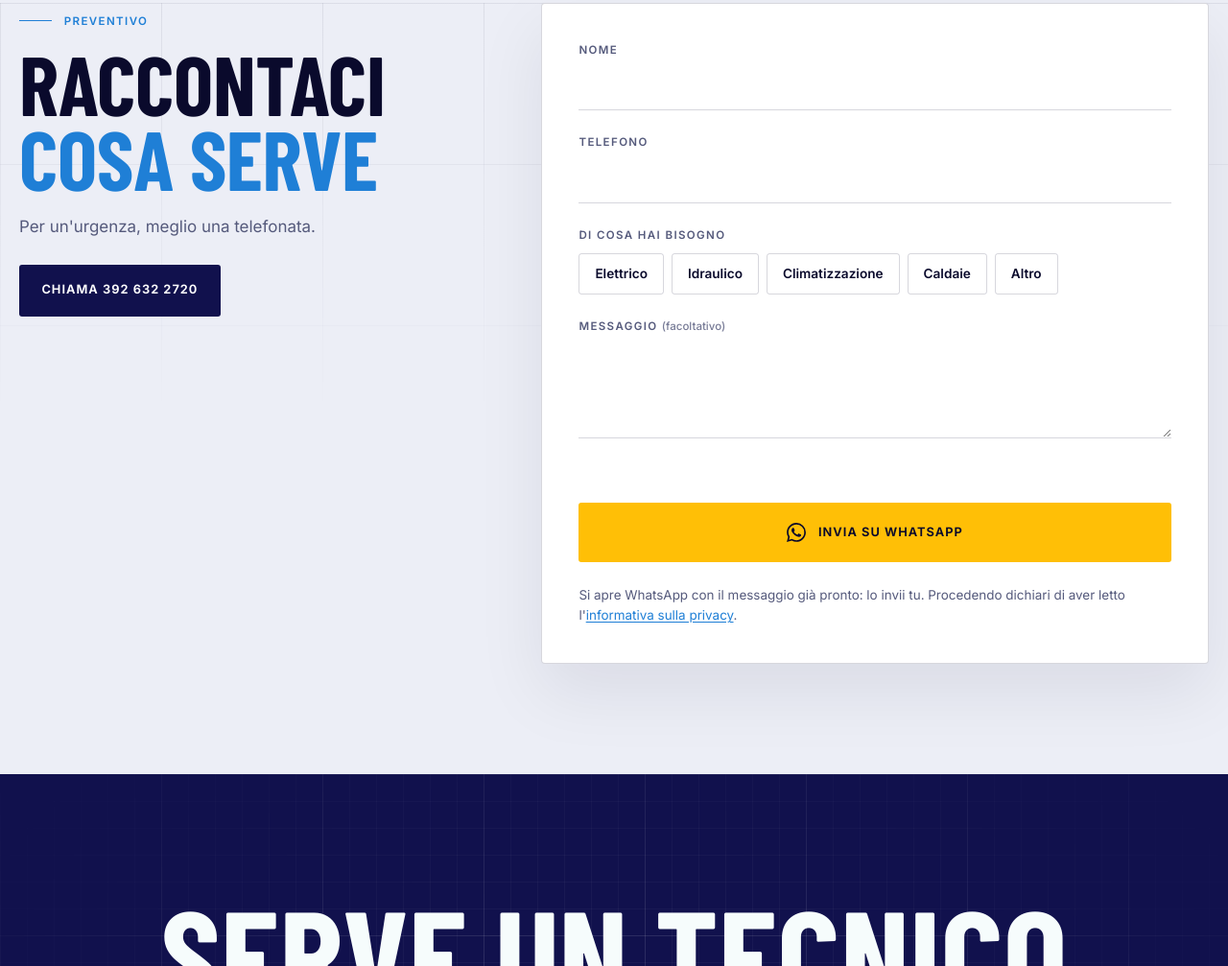
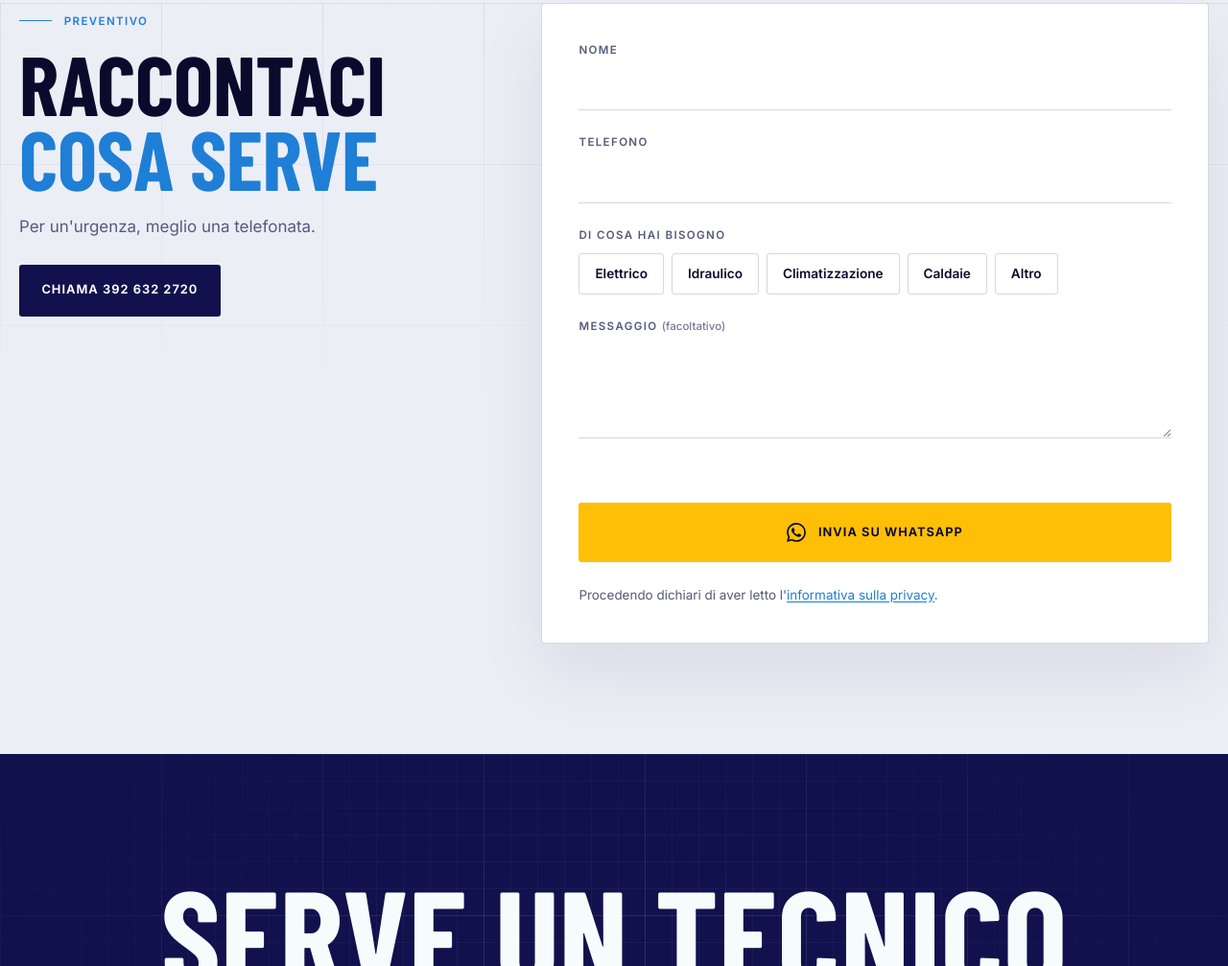
Before and after one commit to rfdigitall/ferari-sito, a plain HTML site: page index.html in a window 1280 px wide. Shown: the part 9000-10007 px from the top of the page at 96% size. Drawn offline with Linux system fonts and the light colour scheme; animation ran at ten frames a second.

Commit message:
Nota privacy essenziale

```diff
--- a/index.html
+++ b/index.html
@@ -485,7 +485,7 @@
         <div class="form-actions">
           <button type="button" class="btn btn-amber btn-lg" data-via="wa"><svg class="wa" viewBox="0 0 24 24" fill="currentColor" aria-hidden="true"><path d="M17.472 14.382c-.297-.149-1.758-.867-2.03-.967-.273-.099-.471-.148-.67.15-.197.297-.767.966-.94 1.164-.173.199-.347.223-.644.075-.297-.15-1.255-.463-2.39-1.475-.883-.788-1.48-1.761-1.653-2.059-.173-.297-.018-.458.13-.606.134-.133.298-.347.446-.52.149-.174.198-.298.298-.497.099-.198.05-.371-.025-.52-.075-.149-.669-1.612-.916-2.207-.242-.579-.487-.5-.669-.51-.173-.008-.371-.01-.57-.01-.198 0-.52.074-.792.372-.272.297-1.04 1.016-1.04 2.479 0 1.462 1.065 2.875 1.213 3.074.149.198 2.096 3.2 5.077 4.487.709.306 1.262.489 1.694.625.712.227 1.36.195 1.871.118.571-.085 1.758-.719 2.006-1.413.248-.694.248-1.289.173-1.413-.074-.124-.272-.198-.57-.347m-5.421 7.403h-.004a9.87 9.87 0 01-5.031-1.378l-.361-.214-3.741.982.998-3.648-.235-.374a9.86 9.86 0 01-1.51-5.26c.001-5.45 4.436-9.884 9.888-9.884 2.64 0 5.122 1.03 6.988 2.898a9.825 9.825 0 012.893 6.994c-.003 5.45-4.437 9.884-9.885 9.884m8.413-18.297A11.815 11.815 0 0012.05 0C5.495 0 .16 5.335.157 11.892c0 2.096.547 4.142 1.588 5.945L.057 24l6.305-1.654a11.882 11.882 0 005.683 1.448h.005c6.554 0 11.89-5.335 11.893-11.893a11.821 11.821 0 00-3.48-8.413Z"/></svg>Invia su WhatsApp</button>
         </div>
-        <p class="form-note">Si apre WhatsApp con il messaggio già pronto: lo invii tu. Procedendo dichiari di aver letto l'<a href="/privacy">informativa sulla privacy</a>.</p>
+        <p class="form-note">Procedendo dichiari di aver letto l'<a href="/privacy">informativa sulla privacy</a>.</p>
       </form>
     </div>
   </section>
```
